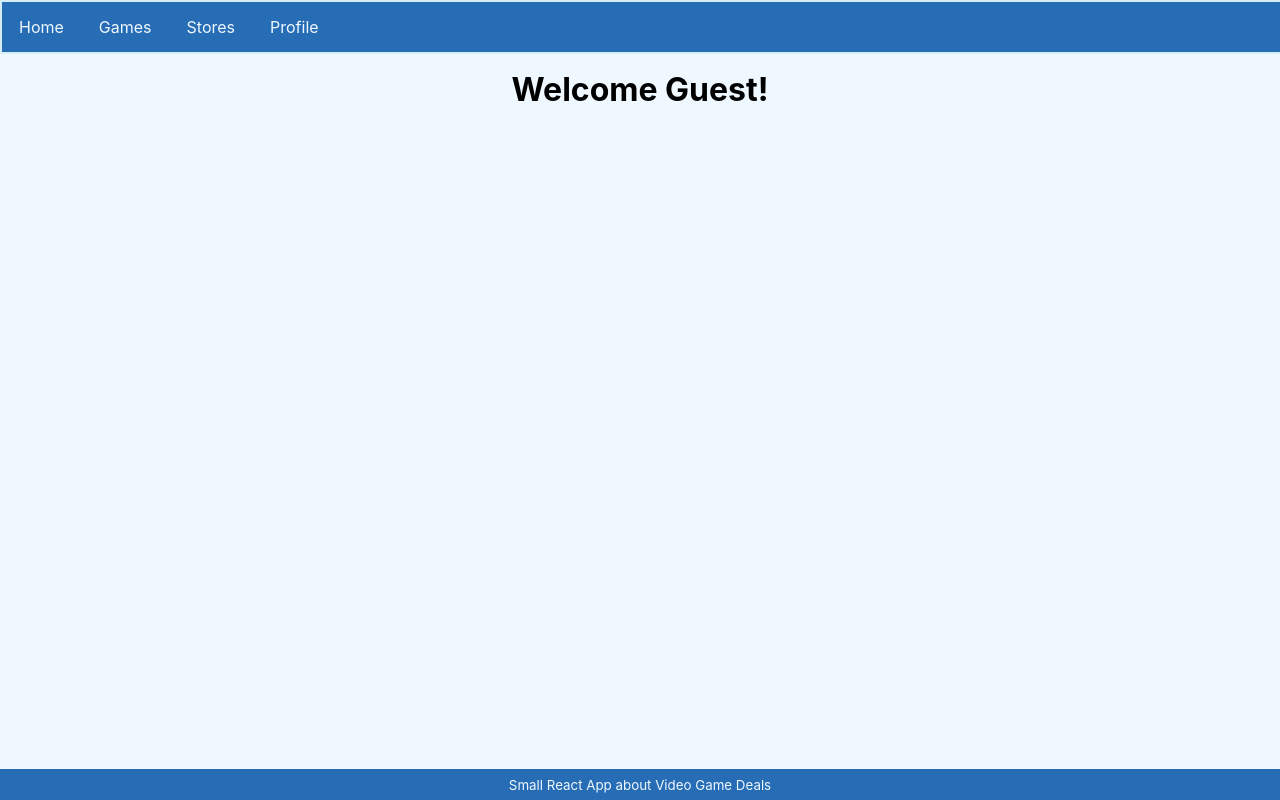
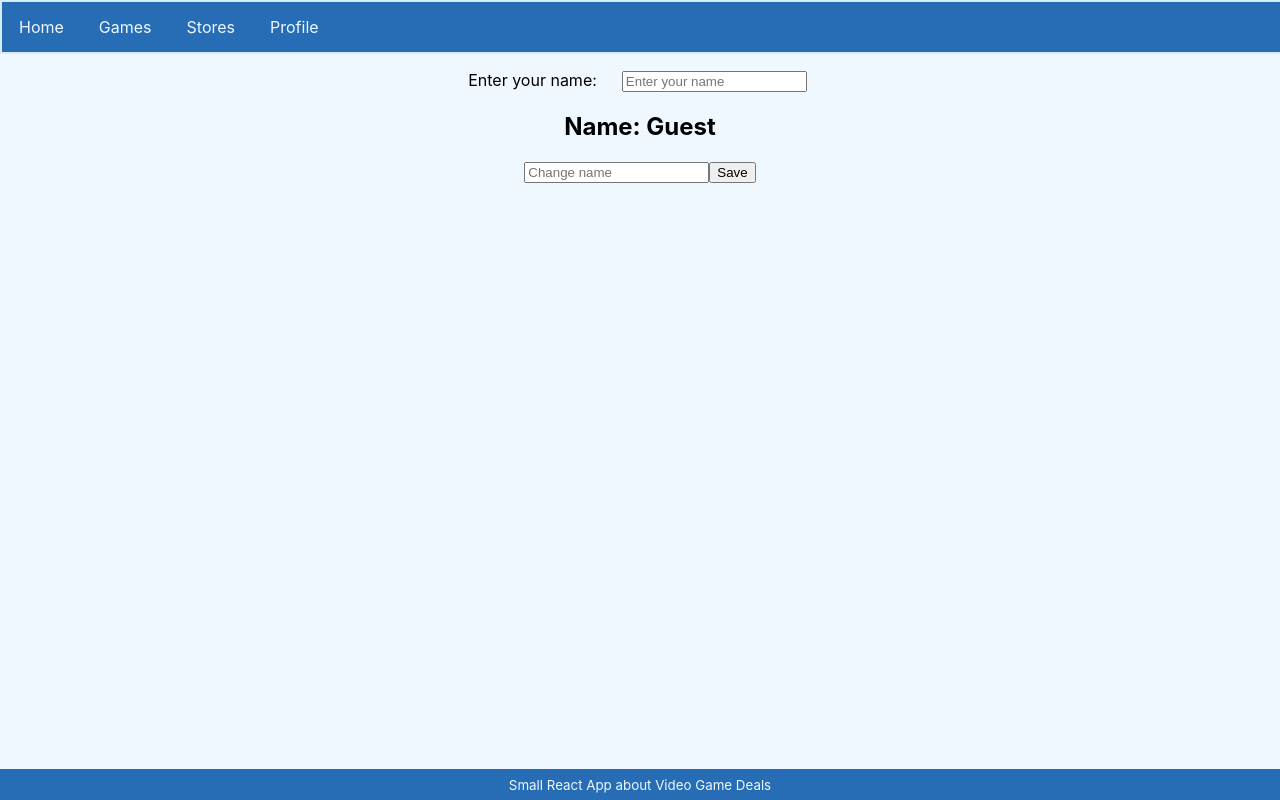
Before and after one commit to matejjj27/game-deals-react-app, a React (Create React App) app: page /profile in a window 1280 px wide. Built offline with nearby package versions, Linux system fonts and the light colour scheme; the HTML template or start-up script is replaced by a standard one.

Commit message:
#2 Context implementation

```diff
--- a/src/App.css
+++ b/src/App.css
@@ -24,6 +24,10 @@ body {
 
 .games {
   margin-bottom: 70px;
+}
+
+.games h1 {
+  margin-top: 0px;
 }
 
 .game {
--- a/src/App.tsx
+++ b/src/App.tsx
@@ -1,11 +1,43 @@
 import React from 'react';
-import Dashboard from './components/Dashboard';
 import './App.css';
+import { BrowserRouter, Routes, Route } from "react-router-dom";
+import Header from './components/Header';
+import Footer from './components/Footer';
+import Home from './components/Home';
+import Games from './components/Games';
+import Stores from './components/Stores';
+import Profile from './components/Profile';
+import { UserContext } from './hooks/use-user';
+import { useState } from 'react';
 
 const App: React.FC = () => {
+
+  const [userName, setUserName] = useState({name: "Guest"})
+
+  const handleUserSet = () => {
+      const button = document.getElementById('nameBar') as HTMLInputElement
+      let user = button.value;
+      setUserName({name: user});
+  }
+
   return (
     <div className="App">
-      <Dashboard />
+            <BrowserRouter>
+            <Header />
+            <UserContext.Provider value={userName}>
+              <div className='header'>
+                <label htmlFor="nameBar">Enter your name:</label>
+                <input className="name-bar" id="nameBar" type="text" placeholder='Enter your name' onChange={handleUserSet}/>
+              </div>
+              <Routes>
+                <Route path="/" element={<Home />}/>
+                <Route path="/games" element={<Games />}/>
+                <Route path="/stores" element={<Stores />}/>
+                <Route path="/profile" element={<Profile />}/>
+              </Routes>
+            </UserContext.Provider>
+            <Footer />
+            </BrowserRouter>
     </div>
   );
 }
--- a/src/components/Dashboard.tsx
+++ b/src/components/Dashboard.tsx
@@ -1,24 +1,8 @@
-import Header from "./Header";
-import Footer from "./Footer";
-import Games from './Games';
-import Stores from './Stores';
-import Profile from './Profile';
-import Home from './Home';
-import {BrowserRouter, Routes, Route} from "react-router-dom";
 
 const Dashboard = () => {
     return (
         <div className="dashboard">
-            <BrowserRouter>
-            <Header />
-                <Routes>
-                    <Route path="/" element={<Home />}/>
-                    <Route path="/games-catalogue" element={<Games />}/>
-                    <Route path="/stores-catalogue" element={<Stores />}/>
-                    <Route path="/profile" element={<Profile />}/>
-                </Routes>
-            <Footer />
-            </BrowserRouter>
+
         </div>
     )
 }
--- a/src/components/Games.tsx
+++ b/src/components/Games.tsx
@@ -51,11 +51,8 @@ const Games:React.FC = () => {
 
     return (
         <div className='games'>
-         <div className='header'>
           <h1>Games</h1>
-          <input id="searchBar" type="search" placeholder='Search for games' />
-          <button onClick={searchGames}>Search</button>
-         </div>
+          <input id="searchBar" type="search" placeholder='Search for games' onChange={searchGames}/>
          <>{<ShowAllGames/>}</>
         </div>
     )
--- a/src/components/Header.tsx
+++ b/src/components/Header.tsx
@@ -8,8 +8,8 @@ const Header = () => {
         <header>
             <ul>
                 <li onClick={() => navigate({pathname: "/"})}>Home</li>
-                <li onClick={() => navigate({pathname: "/games-catalogue"})}>Games</li>
-                <li onClick={() => navigate({pathname: "/stores-catalogue"})}>Stores</li>
+                <li onClick={() => navigate({pathname: "/games"})}>Games</li>
+                <li onClick={() => navigate({pathname: "/stores"})}>Stores</li>
                 <li onClick={() => navigate({pathname: "/profile"})}>Profile</li>
             </ul>
         </header>
--- a/src/components/Home.tsx
+++ b/src/components/Home.tsx
@@ -1,25 +1,14 @@
-import { useState } from 'react';
-import {UserContext} from '../hooks/use-user';
-import Profile from './Profile';
+import { useContext } from 'react';
+import { UserContext } from '../hooks/use-user';
 
 const Home = () => {
 
-    const [userName, setUserName] = useState({name: "Guest"})
-
-    const handleUserSet = () => {
-        const button = document.getElementById('nameBar') as HTMLInputElement
-        let user = button.value;
-        setUserName({name: user});
-    }
+    const context = useContext(UserContext);
 
     return(
         <>
-         {/* <h1>Welcome!</h1> */}
-         <UserContext.Provider value={userName}>
-            <Profile />
-            <input className="name-bar" id="nameBar" type="text" placeholder='Enter your name'/>
-            <button type='submit' onClick={handleUserSet}>Enter</button>
-         </UserContext.Provider>
+            <h1>Welcome {context.name}!</h1>
+            {/* <Profile /> */}
         </>
     )
 }
--- a/src/components/Profile.tsx
+++ b/src/components/Profile.tsx
@@ -1,14 +1,21 @@
-import React, { useContext } from 'react';
-import {UserContext} from "../hooks/use-user"
+import { useContext } from 'react';
+import { UserContext } from "../hooks/use-user"
 
 const Profile = () => {
 
     const user = useContext(UserContext);
 
+    const handleClick = () => {
+        const button = document.getElementById('name-bar') as HTMLInputElement
+        let user1 = button.value;
+        user.name = user1;
+    }
+
     return (
         <>
-        {/* <h1>This is the Profile page</h1> */}
-        <h1>Welcome {user.name}!</h1>
+        <h2>Name: {user.name}</h2>
+        <input id="name-bar" placeholder='Change name'/>
+        <button onClick={handleClick}>Save</button>
         </>
     )
 }
--- a/src/components/Stores.tsx
+++ b/src/components/Stores.tsx
@@ -25,9 +25,7 @@ const Stores:React.FC = () => {
 
     return (
         <div className='games'>
-         <div className='header'>
           <h1>Stores</h1>
-         </div>
          <>{<ShowAllStores/>}</>
         </div>
     )
--- a/src/hooks/use-user.tsx
+++ b/src/hooks/use-user.tsx
@@ -4,6 +4,6 @@ interface IUserContext {
     name: string;
 }
 
-const UserContext = createContext<IUserContext>({name: "Guest"});
+const UserContext = createContext<IUserContext>({} as IUserContext);
 
 export {UserContext};
```
